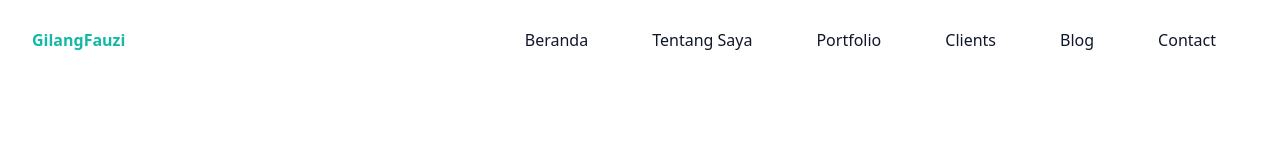
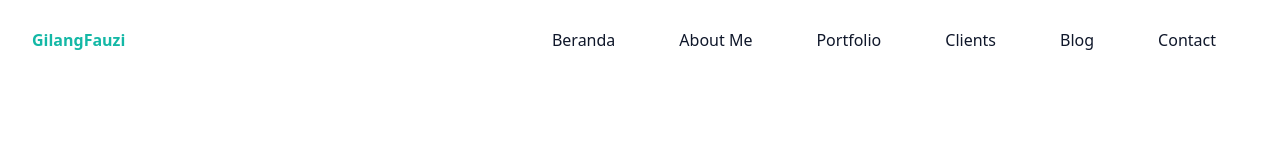
Before and after one commit to GilangFauzi/portfolio-tailwind-dev, a website: page index.html in a window 1280 px wide. Shown: the top 160 px of the page. Drawn offline with Linux system fonts and the light colour scheme.

Commit message:
update navber

```diff
--- a/index.html
+++ b/index.html
@@ -30,7 +30,7 @@
                                 <a href="#home" class="text-base flex text-dark py-2 mx-8 group-hover:text-primary">Beranda</a>
                             </li>
                             <li class="group">
-                                <a href="#about" class="text-base flex text-dark py-2 mx-8 group-hover:text-primary">Tentang Saya</a>
+                                <a href="#about" class="text-base flex text-dark py-2 mx-8 group-hover:text-primary">About Me</a>
                             </li>
                             <li class="group">
                                 <a href="#portfolio" class="text-base flex text-dark py-2 mx-8 group-hover:text-primary">Portfolio</a>
```
